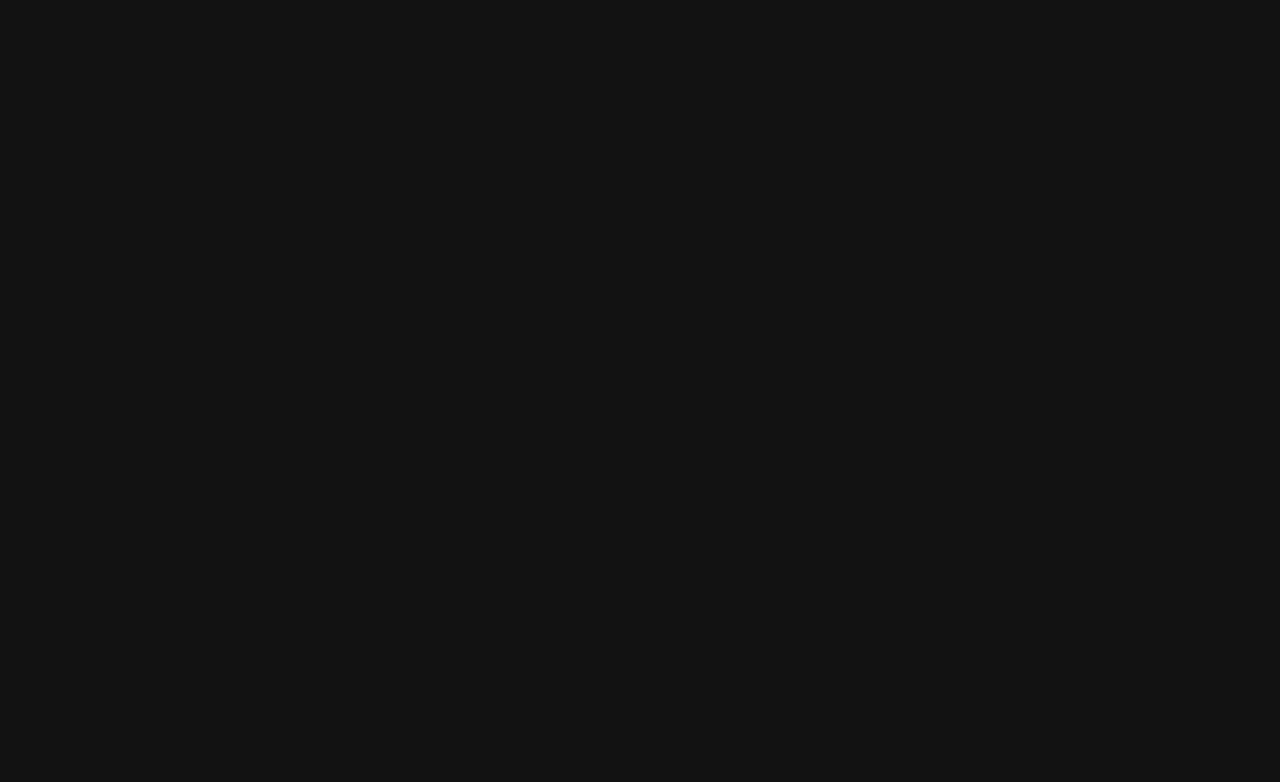
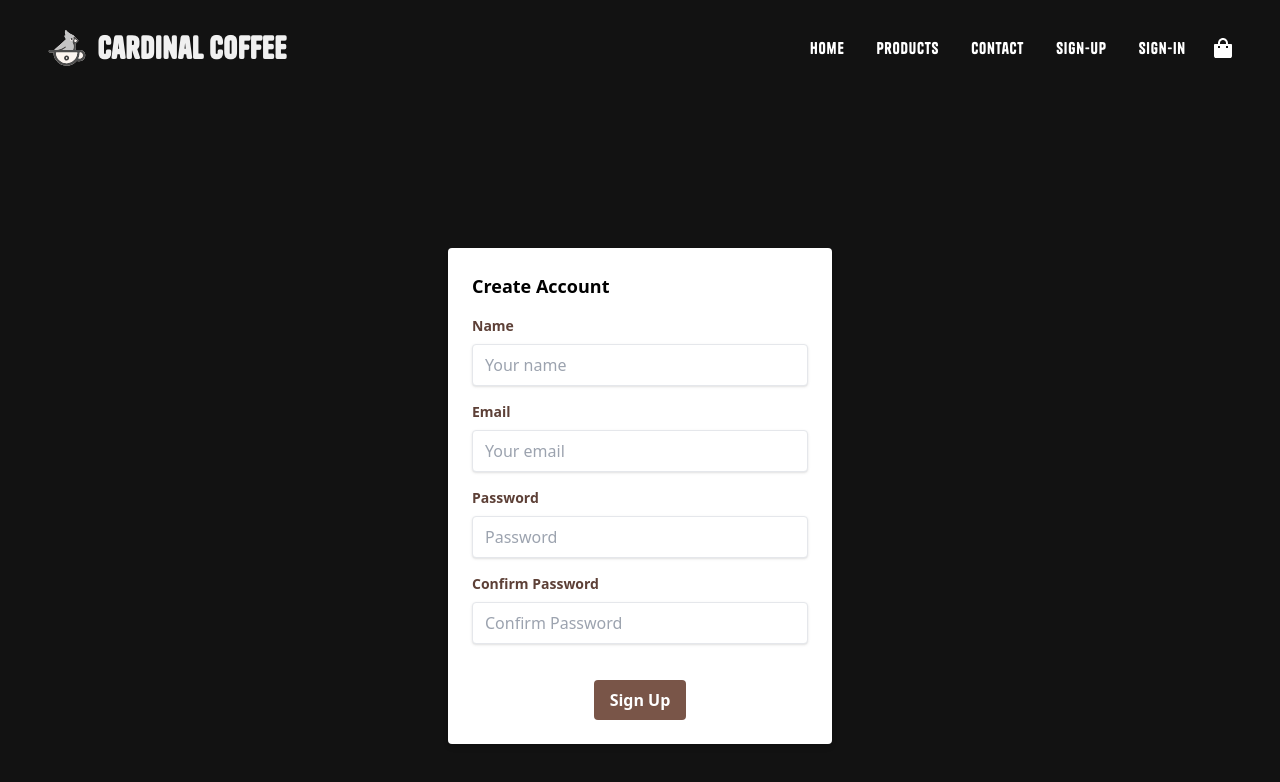
Before and after one commit to And0Thomas/MERNtake2, a React (Create React App) app in the folder frontend/: page /Signup in a window 1280 px wide. Before the commit this address had no page. Shown: the top 782 px of the page. Built offline with nearby package versions, Linux system fonts and the light colour scheme.

Commit message:
Update App.js

```diff
--- a/frontend/src/App.js
+++ b/frontend/src/App.js
@@ -12,7 +12,7 @@ return (
 <Routes>
 <Route path="/" index element={<Home />} />
 <Route path="/cards" index element={<CardPage />} />
-<Route path="/signin/Signup" index element={<Signup />} />
+<Route path="Signup" index element={<Signup />} />
 <Route path="/Signin" index element={<Signin />} />
 <Route path="/products" index element={<Products />} />
 </Routes>
```
